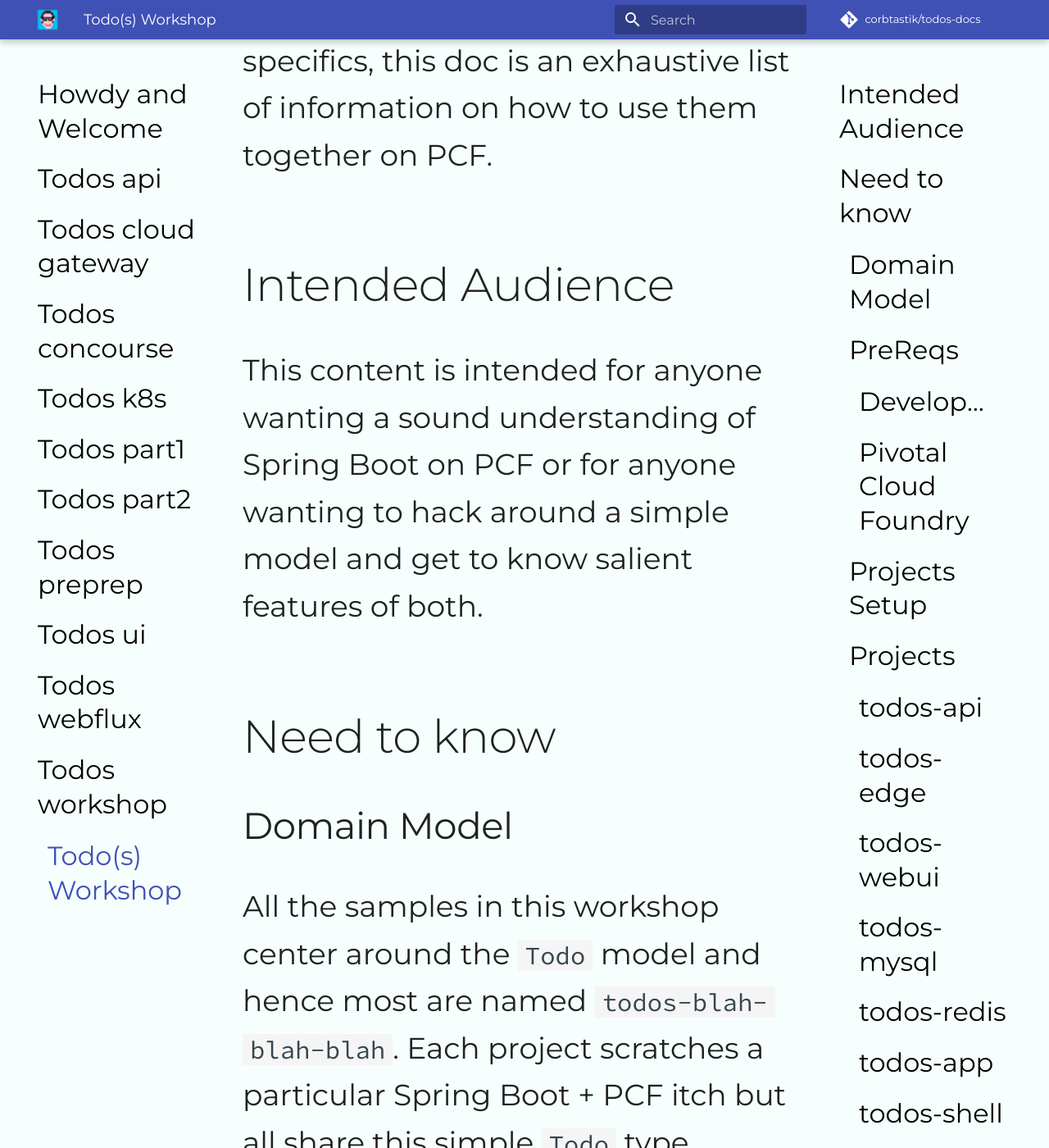
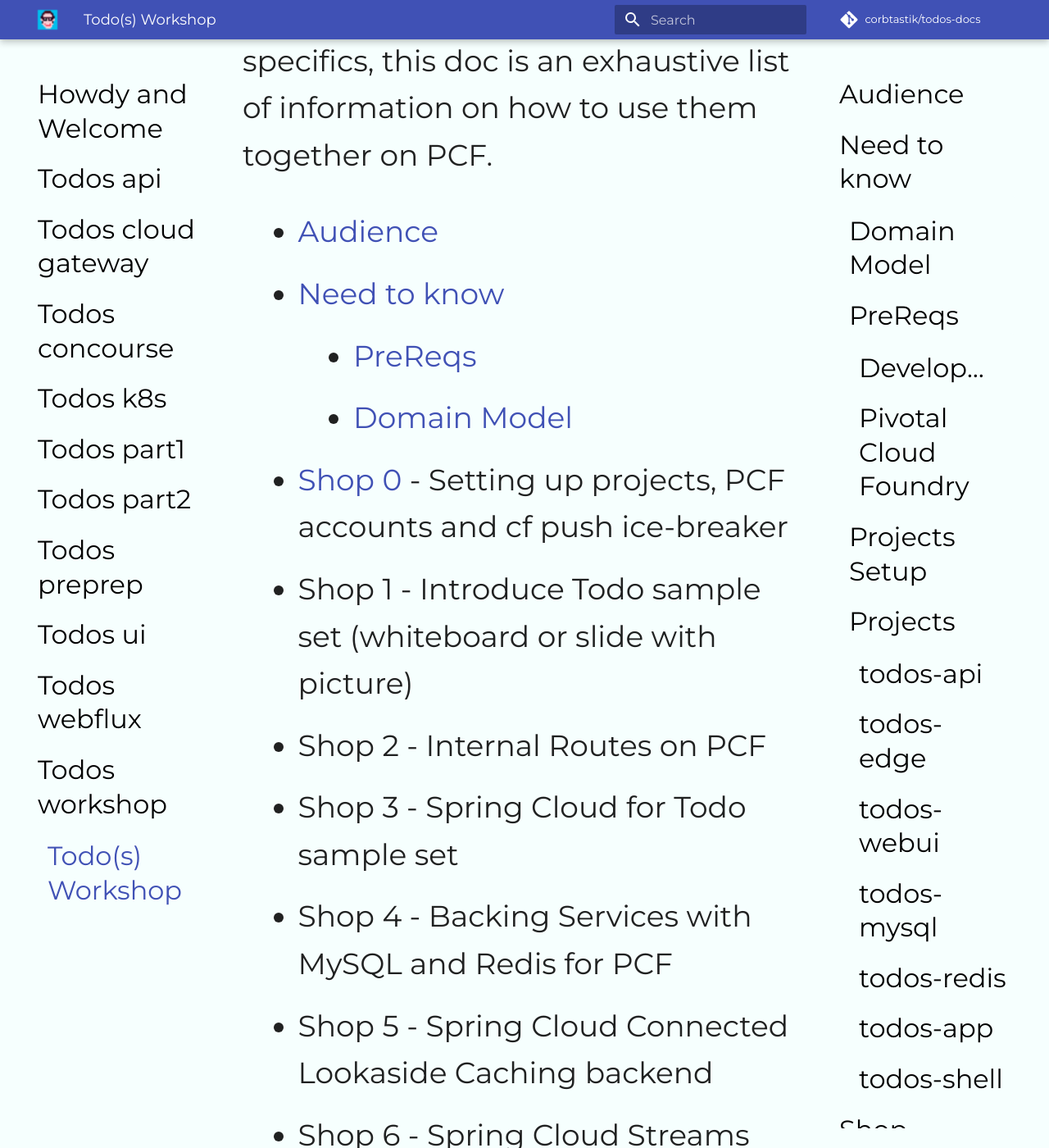
Before and after one commit to adamzwickey/todos-docs, an MkDocs documentation site: the page built from docs/todos-workshop/README.md, in a window 1280 px wide and 1400 px high, scrolled down 560 px. Shown: the whole window at 82% size. Built offline with MkDocs 1.6.1 and Material for MkDocs 9.7.7, drawn with Linux system fonts in a browser that asks for light colours; comment, search, counter and statistics services are not loaded; some of the changed text lies outside the part shown.

Commit message:
adding toc

```diff
--- a/docs/todos-workshop/README.md
+++ b/docs/todos-workshop/README.md
@@ -4,7 +4,19 @@ Howdy and welcome!
 
 This is the [one-and-only doc](#todos-workshop) for how to use the Todo apps together as a sample set.  Each project listed below has it's own README that details app specifics, this doc is an exhaustive list of information on how to use them together on PCF.
 
-## Intended Audience
+* [Audience](#Audience)
+* [Need to know](#need-to-know)
+    * [PreReqs](#prereqs)
+    * [Domain Model](#domain-model)
+* [Shop 0](#shop-0) - Setting up projects, PCF accounts and cf push ice-breaker
+* Shop 1 - Introduce Todo sample set (whiteboard or slide with picture)
+* Shop 2 - Internal Routes on PCF
+* Shop 3 - Spring Cloud for Todo sample set
+* Shop 4 - Backing Services with MySQL and Redis for PCF
+* Shop 5 - Spring Cloud Connected Lookaside Caching backend
+* Shop 6 - Spring Cloud Streams integration with RabbitMQ for PCF
+
+## Audience
 
 This content is intended for anyone wanting a sound understanding of Spring Boot on PCF or for anyone wanting to hack around a simple model and get to know salient features of both.
 
@@ -377,7 +389,7 @@ Push the Edge, API and UI with the ``manifest-internal.yml`` from each project a
 
 ## Shop 4
 
-### Introduce backing services for MySQL and Redis
+### Introduce backing services MySQL and Redis for PCF
 
 * Refer back to the picture we're building...it would be nice to swap out todos-api which is just keeping an internal map of the data with something more apropos.  For instance with a database like MySQL or NoSQL store like Redis.
 * Introduce
@@ -404,7 +416,7 @@ Push the Edge, API and UI with the ``manifest-internal.yml`` from each project a
 
 ## Shop 5
 
-### Lookaside Caching Backend
+### Spring Cloud Connected Lookaside Caching backend
 
 This Shop puts together a backend for our Todo(s) app that implements Lookaside caching at the app level and leverages previously deployed todos-mysql and todos-redis instances as the System of Record and Cache respectively.  This Shop is focused on using cloud-native connectivity baked into Spring Cloud apps, for example the Lookaside Caching app (todos-app) integrates with the Sor and Cache using DiscoveryService and hence is able to leverage internal name resolution.  IPs and URIs come and go, Spring Cloud can go a long way to insulate application code from physical network properties.
 
@@ -421,7 +433,7 @@ This Shop puts together a backend for our Todo(s) app that implements Lookaside
 
 ## Shop 6
 
-### Spring Cloud Streams integration
+### Spring Cloud Streams integration with RabbitMQ for PCF
 
 In this Shop we code, inspect and deploy 3 Spring Cloud Stream apps and integrate using RabbitMQ for PCF to handle messaging.
 
```
Also changed, not shown: other parts of docs/todos-workshop/README.md (+1 -1 lines).
